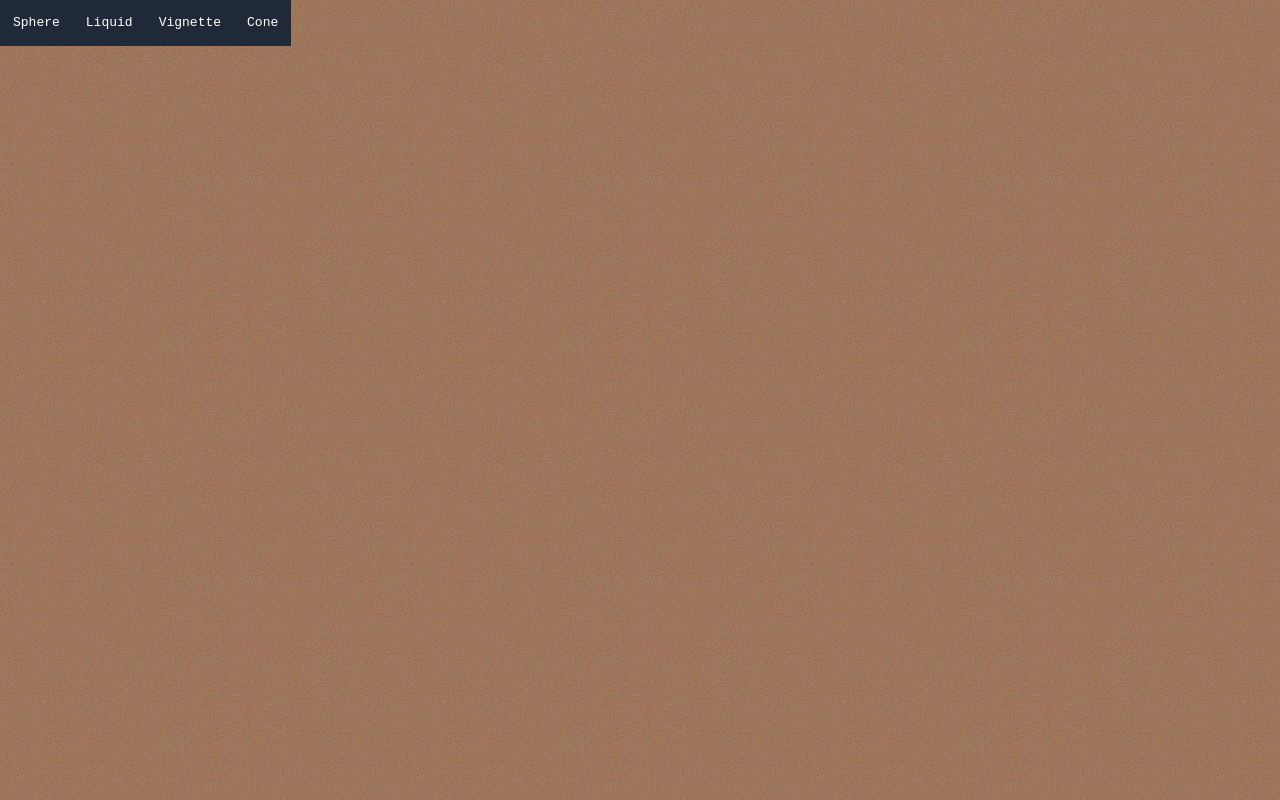
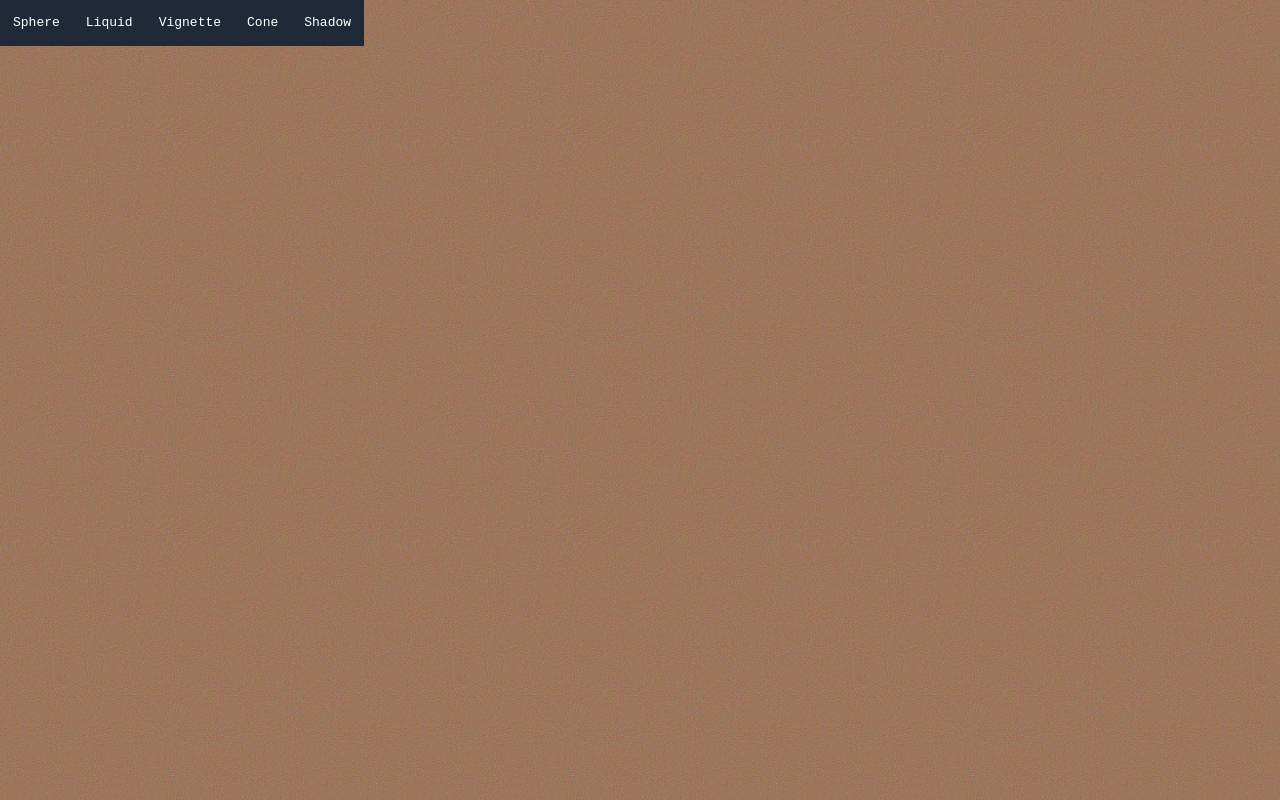
Before and after one commit to moritzsalla/liquid-drops-webgl, a React (Create React App) app: page /shadow in a window 1280 px wide. Built offline with nearby package versions, Linux system fonts and the light colour scheme.

Commit message:
Add ShadowCanvas component, update routing in App component, and enhance Navigation with Shadow link

```diff
--- a/src/App.tsx
+++ b/src/App.tsx
@@ -5,6 +5,7 @@ import { Navigation } from "./components/Navigation";
 import { LiquidCanvas } from "./components/LiquidCanvas";
 import { Vignette } from "./components/Vignette";
 import { ConeCanvas } from "./components/ConeCanvas";
+import { ShadowCanvas } from "./components/ShadowCanvas";
 
 export const App = () => {
 	return (
@@ -16,6 +17,7 @@ export const App = () => {
 					<Route path='/liquid' element={<LiquidCanvas />} />
 					<Route path='/vignette' element={<Vignette />} />
 					<Route path='/cone' element={<ConeCanvas />} />
+					<Route path='/shadow' element={<ShadowCanvas />} />
 				</Routes>
 			</div>
 		</BrowserRouter>
--- a/src/components/ConeCanvas.tsx
+++ b/src/components/ConeCanvas.tsx
@@ -1,4 +1,4 @@
-import React, { useEffect, useRef } from "react";
+import { useEffect, useRef } from "react";
 import { useSpring } from "framer-motion";
 import { WebFrag } from "../lib/WebFrag";
 import { CONE_FRAGMENT_SHADER } from "../lib/coneShader";
--- a/src/components/Navigation.tsx
+++ b/src/components/Navigation.tsx
@@ -24,6 +24,11 @@ export const Navigation = () => {
 						Cone
 					</Link>
 				</li>
+				<li>
+					<Link to='/shadow' className='hover:text-gray-300'>
+						Shadow
+					</Link>
+				</li>
 			</ul>
 		</nav>
 	);
--- /dev/null
+++ b/src/components/ShadowCanvas.tsx
@@ -0,0 +1,3 @@
+export const ShadowCanvas = () => {
+	return null;
+};
```
